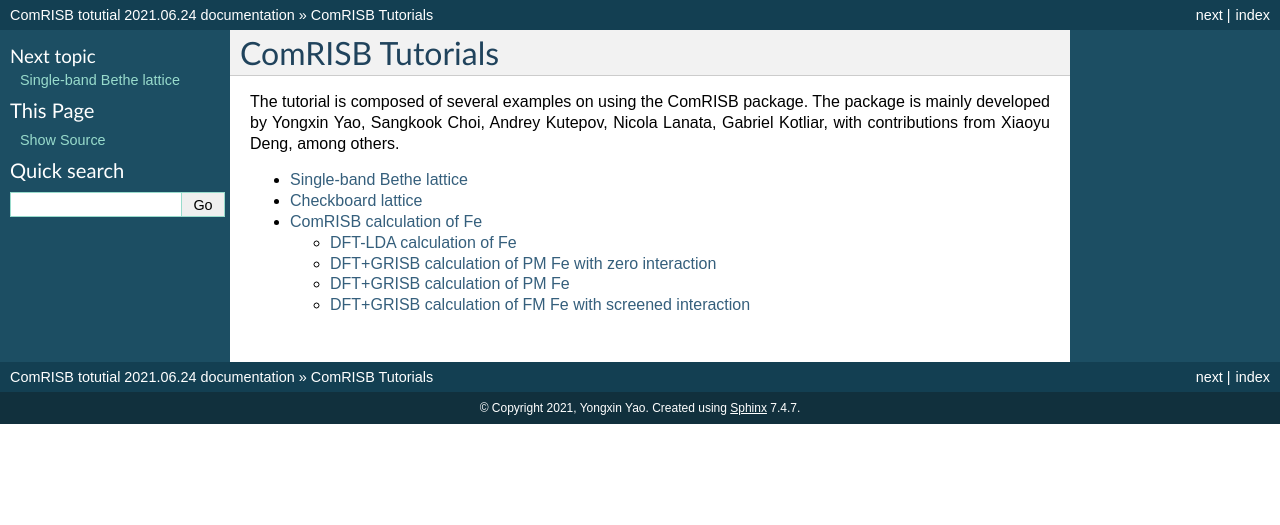
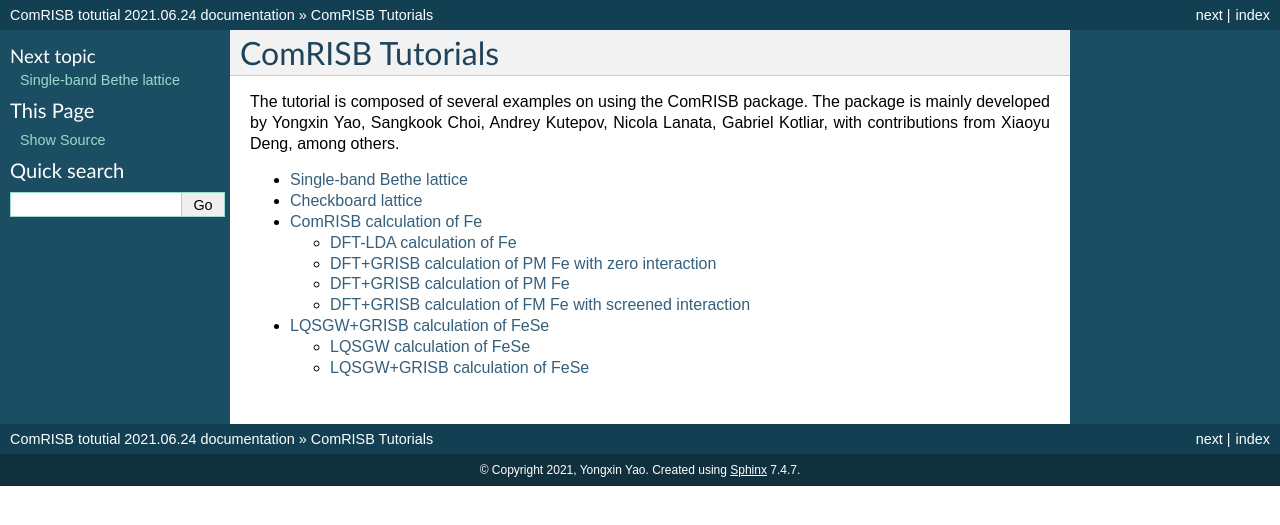
Before and after one commit to comscope/ComRISB_tutorial, a Sphinx documentation site: the page built from doc/source/index.rst, in a window 1280 px wide. Shown: the top 525 px of the page. Built offline with Sphinx 7.4.7, drawn with Linux system fonts in a browser that asks for light colours; some of the changed lines change nothing that is shown.

Commit message:
adding fese example.

```diff
--- /dev/null
+++ b/doc/source/fese.rst
@@ -0,0 +1,29 @@
+LQSGW+GRISB calculation of FeSe
+-------------------------------
+In this example, we illustrate how to perform LQSGW+GRISB calculation of FeSe.
+
+LQSGW calculation of FeSe
+=========================
+For convenience, we prepared the input file *ini* for LQSGW calculation
+in the folder *lqsgw*.
+Starting with folder *4_FeSe*,
+One could calculate by typing the following command
+or prepare your job file accordingly and submit::
+
+    $ cd lqsgw && mpirun -np 128 ${COMRISB_BIN}/rspflapw.exe && cd ..
+
+Change the number of cores for parallelization as available.
+The calculation is nevertheless time-consuming
+and the resulting data file is several GB.
+For convenience, the results have been precalculated
+and can be downloaded `here <https://www.dropbox.com/s/x9oz9kd6m3bh6e2/lqsgw_fese.tar.gz?dl=0>`_.
+If you choose to download the precalculated results,
+please move the downloaded file *lqsgw_fese.tar.gz*
+to the current folder *4_FeSe* and type::
+
+    $ tar -xzf lqsgw_fese.tar.gz
+
+This should create the file *lqsgw* with calculation results inside.
+
+LQSGW+GRISB calculation of FeSe
+===============================
--- a/doc/source/index.rst
+++ b/doc/source/index.rst
@@ -11,3 +11,4 @@
   bethe_latt
   checkboard
   fe
+  fese
```
Also changed, not shown: 4 other files.
